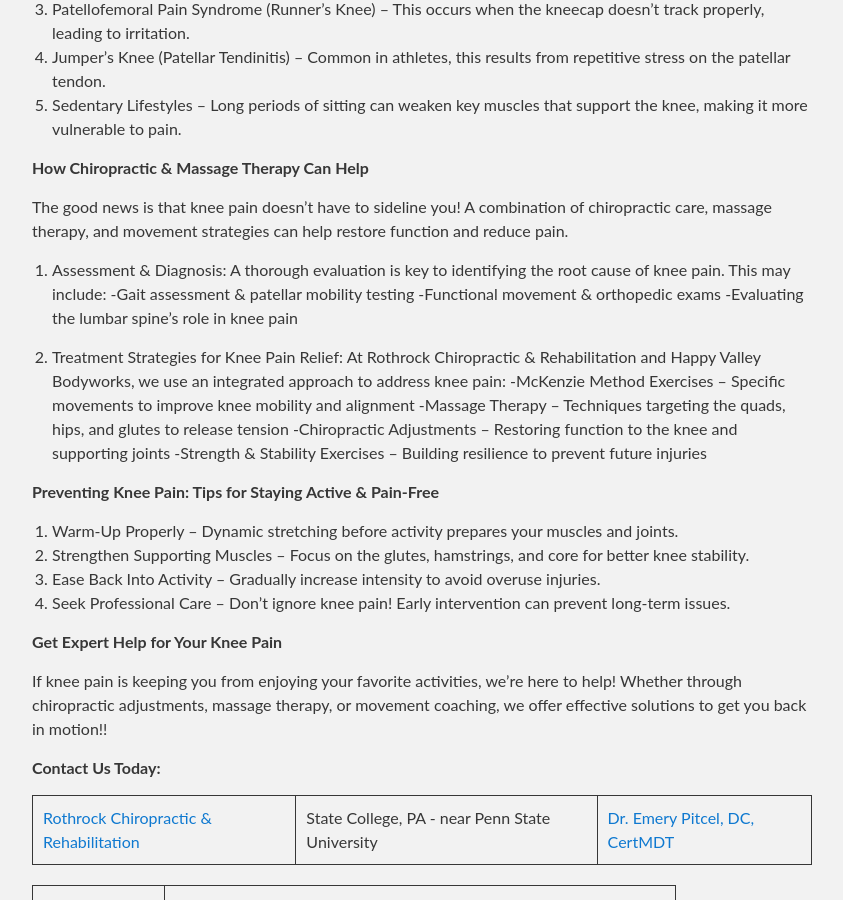
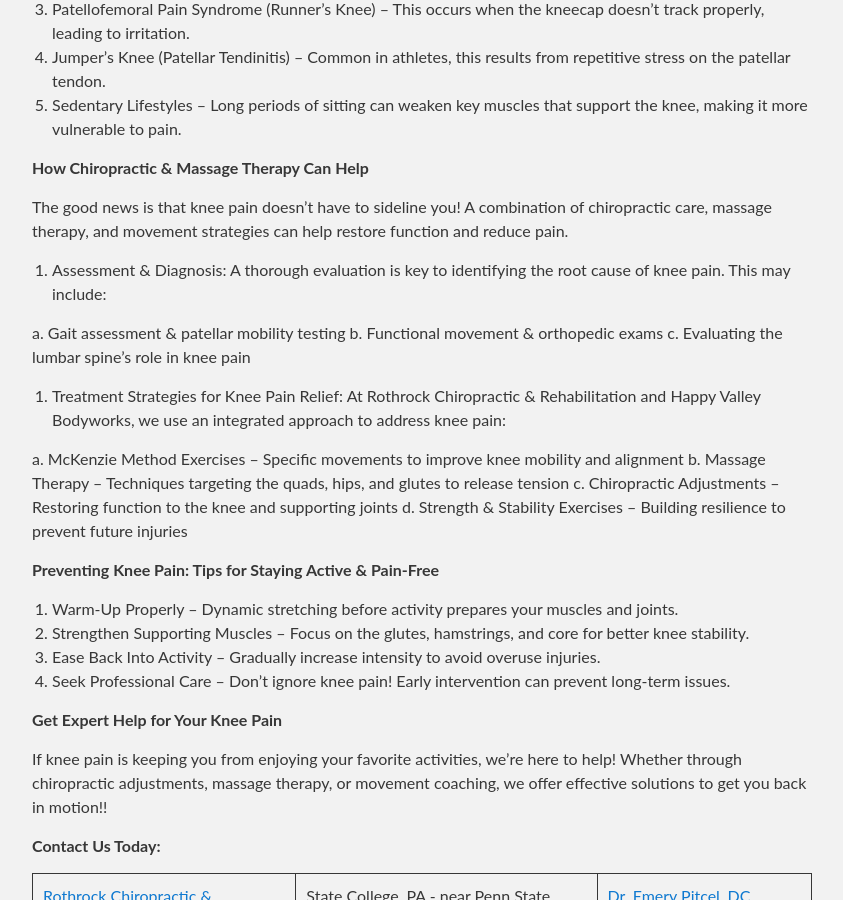
Before and after one commit to evpitcel/evpitcel.github.io, a Jekyll site: the page built from _posts/2025-03-30-BE-AntKnee.md, in a window 1280 px wide and 900 px high, scrolled down 972 px. Shown: the whole window, without its empty margins (218-1061 px from the left). Built offline with Jekyll 4.4.1, drawn with Linux system fonts in a browser that asks for light colours.

Commit message:
Update 2025-03-30-BE-AntKnee.md
fix format

```diff
--- a/_posts/2025-03-30-BE-AntKnee.md
+++ b/_posts/2025-03-30-BE-AntKnee.md
@@ -27,15 +27,17 @@
 The good news is that knee pain doesn’t have to sideline you! A combination of chiropractic care, massage therapy, and movement strategies can help restore function and reduce pain.
 
 1. Assessment & Diagnosis: A thorough evaluation is key to identifying the root cause of knee pain. This may include:
--Gait assessment & patellar mobility testing
--Functional movement & orthopedic exams
--Evaluating the lumbar spine’s role in knee pain
+
+a. Gait assessment & patellar mobility testing
+b. Functional movement & orthopedic exams
+c. Evaluating the lumbar spine’s role in knee pain
 
 2. Treatment Strategies for Knee Pain Relief: At Rothrock Chiropractic & Rehabilitation and Happy Valley Bodyworks, we use an integrated approach to address knee pain:
--McKenzie Method Exercises – Specific movements to improve knee mobility and alignment
--Massage Therapy – Techniques targeting the quads, hips, and glutes to release tension
--Chiropractic Adjustments – Restoring function to the knee and supporting joints
--Strength & Stability Exercises – Building resilience to prevent future injuries
+
+a. McKenzie Method Exercises – Specific movements to improve knee mobility and alignment
+b. Massage Therapy – Techniques targeting the quads, hips, and glutes to release tension
+c. Chiropractic Adjustments – Restoring function to the knee and supporting joints
+d. Strength & Stability Exercises – Building resilience to prevent future injuries
 
 **Preventing Knee Pain: Tips for Staying Active & Pain-Free**
 
```
